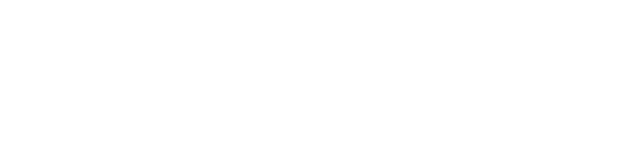
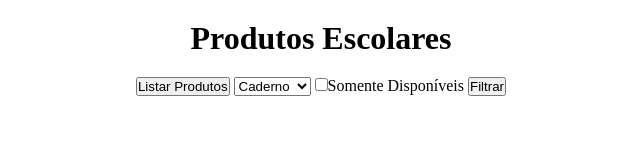
Before and after one commit to JoaoAbe/CP3-WebDev, a plain HTML site: page index.html in a window 1280 px wide. Shown: the whole page, without its empty margins (319-959 px from the left). Drawn offline with Linux system fonts and the light colour scheme.

Commit message:
add-HTML and update-js

```diff
--- a/index.html
+++ b/index.html
@@ -5,7 +5,43 @@
     <meta name="viewport" content="width=device-width, initial-scale=1.0">
     <title>Catálogo Online</title>
 </head>
+
+<style>
+    *{
+        margin: 0;
+        padding: 0;
+        box-sizing: border-box;
+    }
+
+    body{
+        text-align: center;
+    }
+    form{
+        margin-top: 10px;
+    }
+    h1{
+        margin: 20px;
+    }
+</style>
+
 <body>
+    <header>
+        <h1>Produtos Escolares</h1>
+    </header>
+
+   <section>
+    <form id="form">
+        <button id="btnListar" type="button">Listar Produtos</button>
+        <select id="selectCategorias">
+            <option value="caderno">Caderno</option>
+            <option value="caneta">Caneta</option>
+            <option value="grafite">Grafite</option>
+            <option value="borracha">Borracha</option>
+        </select>
+        <input id="chkDisponiveis" type="checkbox">Somente Disponíveis
+        <button id="btnFiltrar" type="button">Filtrar</button>
+    </form>
+</section>
 
 </body>
 <script src="/js/app.js"></script>
--- a/js/app.js
+++ b/js/app.js
@@ -0,0 +1,21 @@
+const form = document.getElementById("form");
+const btnListar = document.getElementById("btnListar")
+const selectCategorias = document.getElementById("selectCategorias")
+const chkDisponiveis = document.getElementById("chkDisponiveis")
+const btnFiltrar = document.getElementById("btnFiltrar")
+
+
+const produtos = [
+    {nome: "Caderno capa dura", preco: 50, categoria: "caderno", disponibilidade: true},
+    {nome: "Caderno capa mole", preco: 30, categoria: "caderno", disponibilidade: false},
+    {nome: "Agenda", preco: 40, categoria: "caderno", disponibilidade: true},
+    {nome: "Fichario", preco: 60, categoria: "caderno", disponibilidade: false},
+    {nome: "Caneta preta", preco: 10, categoria: "caneta", disponibilidade: true},
+    {nome: "Caneta azul", preco: 10, categoria: "caneta", disponibilidade: false},
+    {nome: "Caneta vermelha", preco: 10, categoria: "caneta", disponibilidade: true},
+    {nome: "Lápis", preco: 5, categoria: "grafite", disponibilidade: true},
+    {nome: "Lapiseira", preco: 10, categoria: "grafite", disponibilidade: true},
+    {nome: "Borracha", preco: 50, categoria: "borracha", disponibilidade: true}
+];
+
+console.log(produtos)
```
